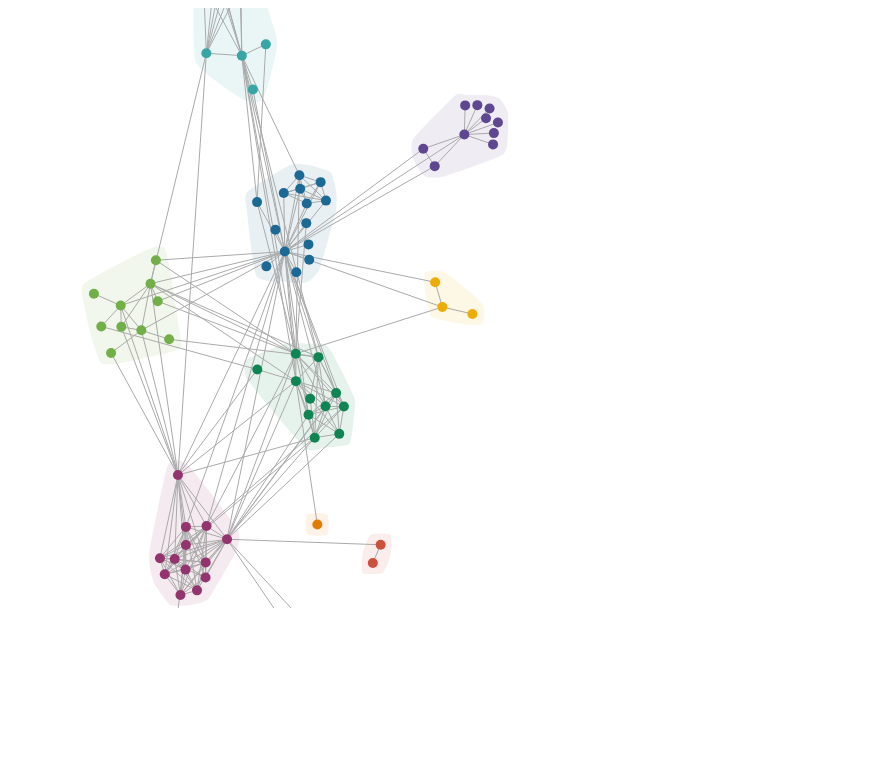
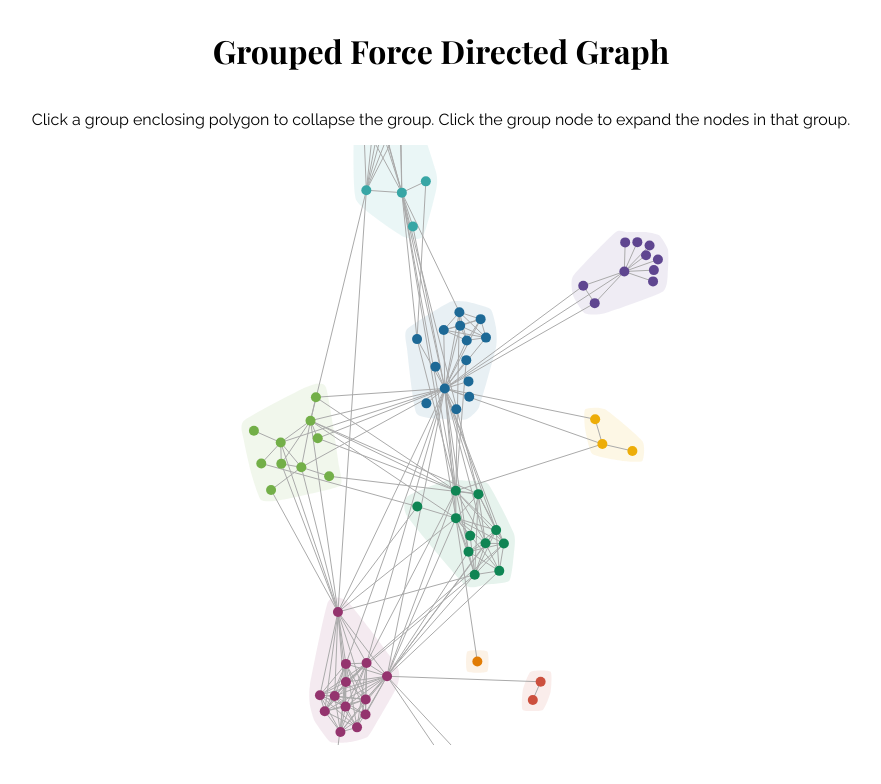
Before and after one commit to Zhenmao/grouped-force-layout, a plain HTML site: page index.html in a window 1280 px wide. Shown: the whole page, without its empty margins (207-1088 px from the left). Drawn offline with nearby package versions, Linux system fonts and the light colour scheme.

Commit message:
Add title and introductory text

```diff
--- a/index.html
+++ b/index.html
@@ -5,11 +5,22 @@
     <meta http-equiv="X-UA-Compatible" content="IE=edge" />
     <title>Grouped Force Layout</title>
     <meta name="viewport" content="width=device-width, initial-scale=1" />
+    <link
+      href="https://fonts.googleapis.com/css?family=Playfair+Display:700|Raleway"
+      rel="stylesheet"
+    />
     <link rel="stylesheet" type="text/css" media="screen" href="main.css" />
     <script src="https://d3js.org/d3.v5.min.js"></script>
   </head>
   <body>
-    <svg width="960" height="600"></svg>
+    <div class="container">
+      <h1>Grouped Force Directed Graph</h1>
+      <p>
+        Click a group enclosing polygon to collapse the group. Click the group
+        node to expand the nodes in that group.
+      </p>
+      <svg width="960" height="600"></svg>
+    </div>
     <script src="main.js"></script>
   </body>
 </html>
--- a/main.css
+++ b/main.css
@@ -1,3 +1,18 @@
+body {
+  font-family: "Raleway", sans-serif;
+}
+
+h1 {
+  font-family: "Playfair Display", serif;
+}
+
+.container {
+  width: 100vw;
+  display: flex;
+  flex-direction: column;
+  align-items: center;
+}
+
 .links line {
   stroke: #aaa;
   pointer-events: none;
```
